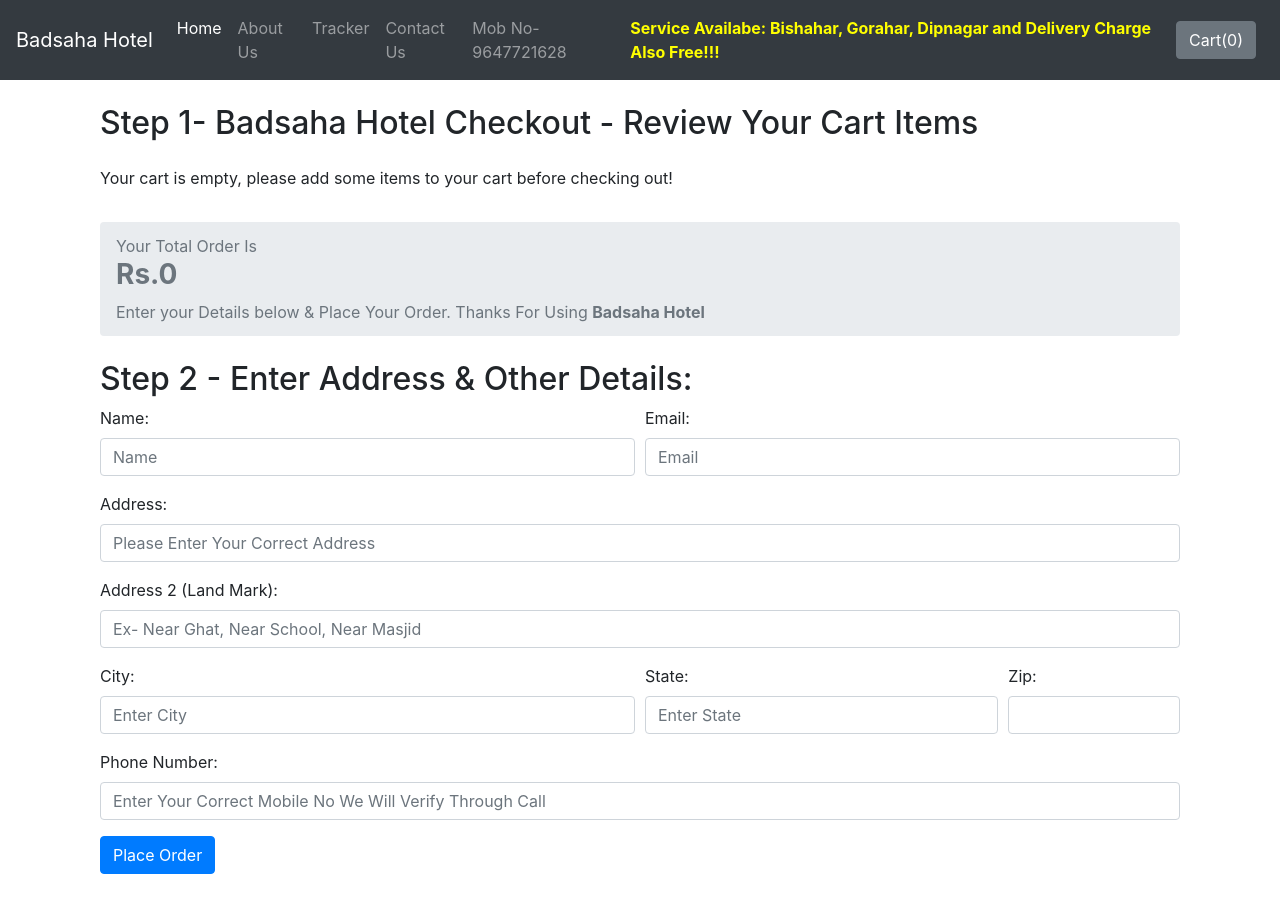
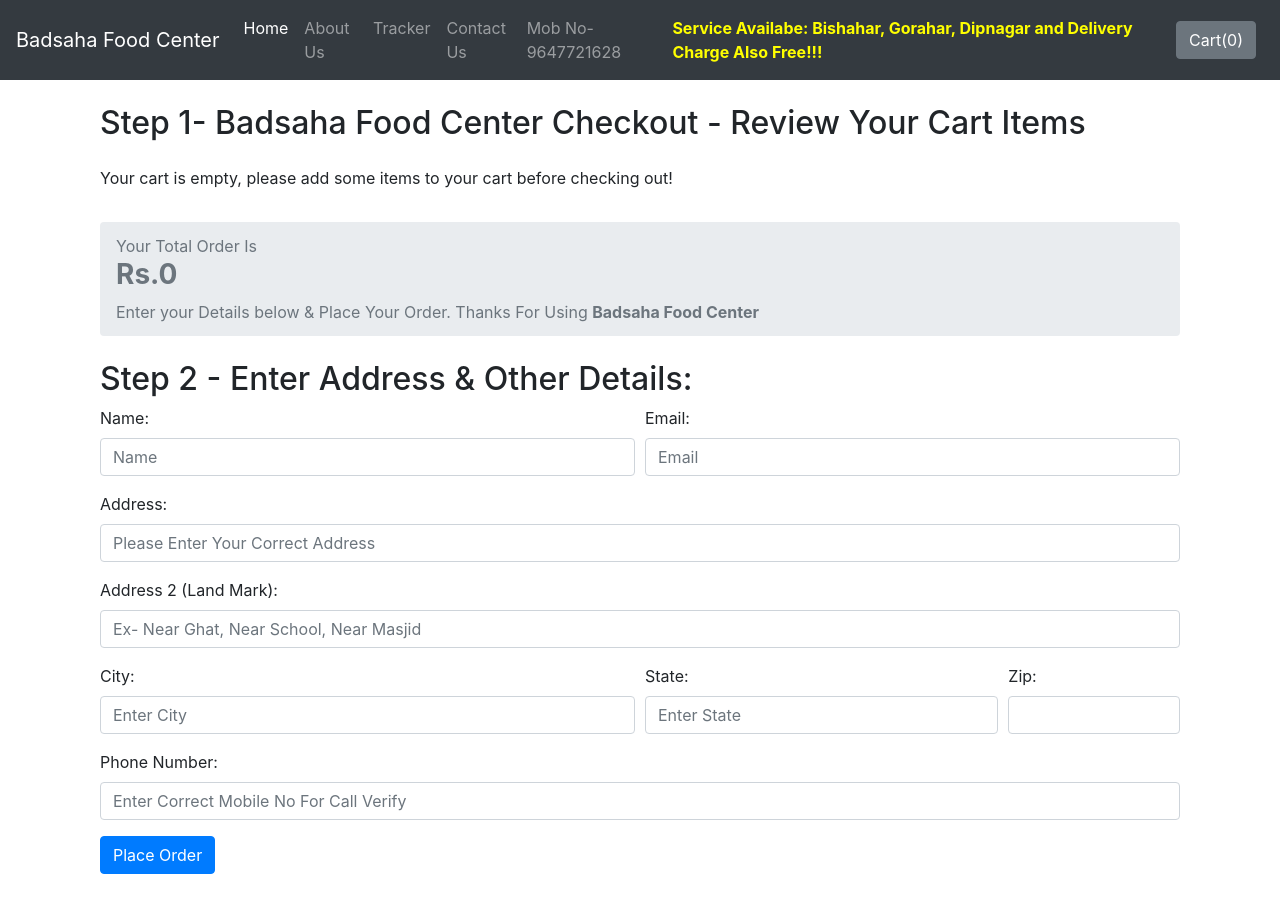
Before and after one commit to AR78692/BadsahaHotel-0.1, a Django app: page /shop/checkout/ in a window 1280 px wide. Run offline with Django 3.2, Linux system fonts and the light colour scheme; some libraries are stand-ins or nearby versions.

Commit message:
this change for Update

```diff
--- a/shop/templates/shop/about.html
+++ b/shop/templates/shop/about.html
@@ -11,7 +11,7 @@
   <!-- Main jumbotron for a primary marketing message or call to action -->
   <div class="jumbotron">
     <div class="container">
-      <h1 class="display-3">Welcome To Badsaha Hotel!</h1>
+      <h1 class="display-3">Welcome To Badsaha Food Center!</h1>
       <p>A restaurant is a business that prepares and serves food to customers.
         Meals are generally served and eaten on the premises, Our restaurants offer take-out and food delivery services.
         Restaurants vary greatly in appearance and offerings,
--- a/shop/templates/shop/basic.html
+++ b/shop/templates/shop/basic.html
@@ -16,7 +16,7 @@
   <body>
 
     <nav class="navbar navbar-expand-lg navbar-dark bg-dark">
-  <a class="navbar-brand" href="/shop">Badsaha Hotel</a>
+  <a class="navbar-brand" href="/shop">Badsaha Food Center</a>
   <button class="navbar-toggler" type="button" data-toggle="collapse" data-target="#navbarSupportedContent" aria-controls="navbarSupportedContent" aria-expanded="false" aria-label="Toggle navigation">
     <span class="navbar-toggler-icon"></span>
   </button>
--- a/shop/templates/shop/checkout.html
+++ b/shop/templates/shop/checkout.html
@@ -3,7 +3,7 @@
 {% block body %}
 <div class="container">
     <div class="col my-4">
-        <h2>Step 1- Badsaha Hotel Checkout - Review Your Cart Items</h2>
+        <h2>Step 1- Badsaha Food Center Checkout - Review Your Cart Items</h2>
         <div class="my-4">
             <ul class="list-group" id="items">
             </ul>
@@ -11,7 +11,7 @@
             <nav aria-label="breadcrumb">
     <ol class="breadcrumb mt-3">
         <li class="breadcrumb-item active" aria-current="page">Your Total Order Is <h3><b>Rs.<span id="totalPrice">
-        </span></b></h3> Enter your Details below & Place Your Order. Thanks For Using <b>Badsaha Hotel</b></li>
+        </span></b></h3> Enter your Details below & Place Your Order. Thanks For Using <b>Badsaha Food Center</b></li>
     </ol>
 </nav>
 
@@ -55,7 +55,7 @@
             </div>
             <div class="form-group">
                 <label for="inputZip">Phone Number:</label>
-                <input type="tel" class="form-control" id="phone" required="phone" name="phone" placeholder="Enter Your Correct Mobile No We Will Verify Through Call">
+                <input type="tel" class="form-control" id="phone" required="phone" name="phone" placeholder="Enter Correct Mobile No For Call Verify">
             </div>
             <button type="submit" class="btn btn-primary">Place Order</button>
         </form>
--- a/shop/templates/shop/contact.html
+++ b/shop/templates/shop/contact.html
@@ -1,6 +1,6 @@
 {% extends 'shop/basic.html' %}
 
-{% block title%} Contact Us - Badsaha Hotel {% endblock %}
+{% block title%} Contact Us - Badsaha Food Center {% endblock %}
 {% block body %}
 <form action="/shop/contact/" method="post">{% csrf_token %}
 <div class="container">
--- a/shop/templates/shop/prodView.html
+++ b/shop/templates/shop/prodView.html
@@ -1,6 +1,6 @@
 {% extends 'shop/basic.html' %}
 
-{% block title%} {{product.product_name}} - My A.Rahaman Hotel{% endblock %}
+{% block title%} {{product.product_name}} - Badsaha Food Center{% endblock %}
 {% block body %}
 <div class="container my-4">
     <div class="row">
--- a/shop/templates/shop/tracker.html
+++ b/shop/templates/shop/tracker.html
@@ -1,5 +1,5 @@
 {% extends 'shop/basic.html' %}
-{% block title%} My A.Rahaman Hotel{% endblock %}
+{% block title%} Badsaha Food Center{% endblock %}
 {% block body %}
 <div class="container">
     <div class="col my-4">
```
